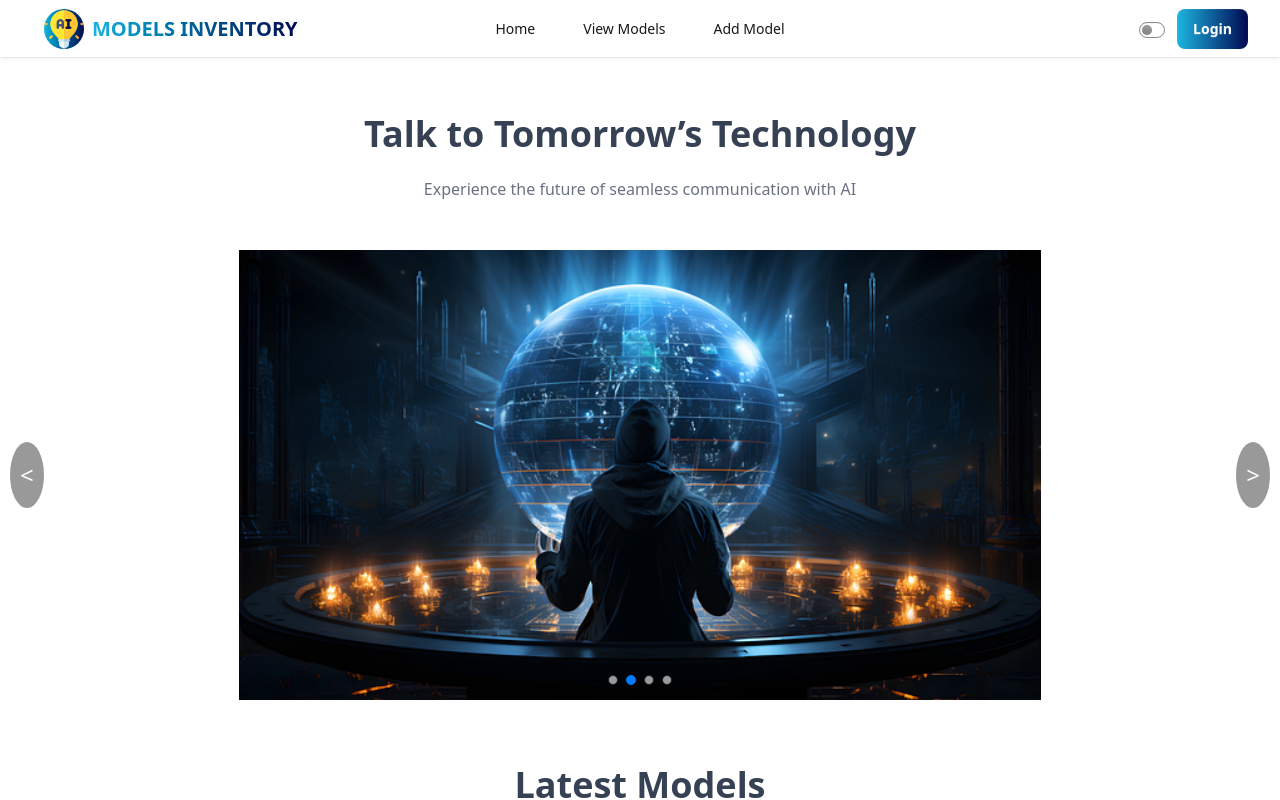
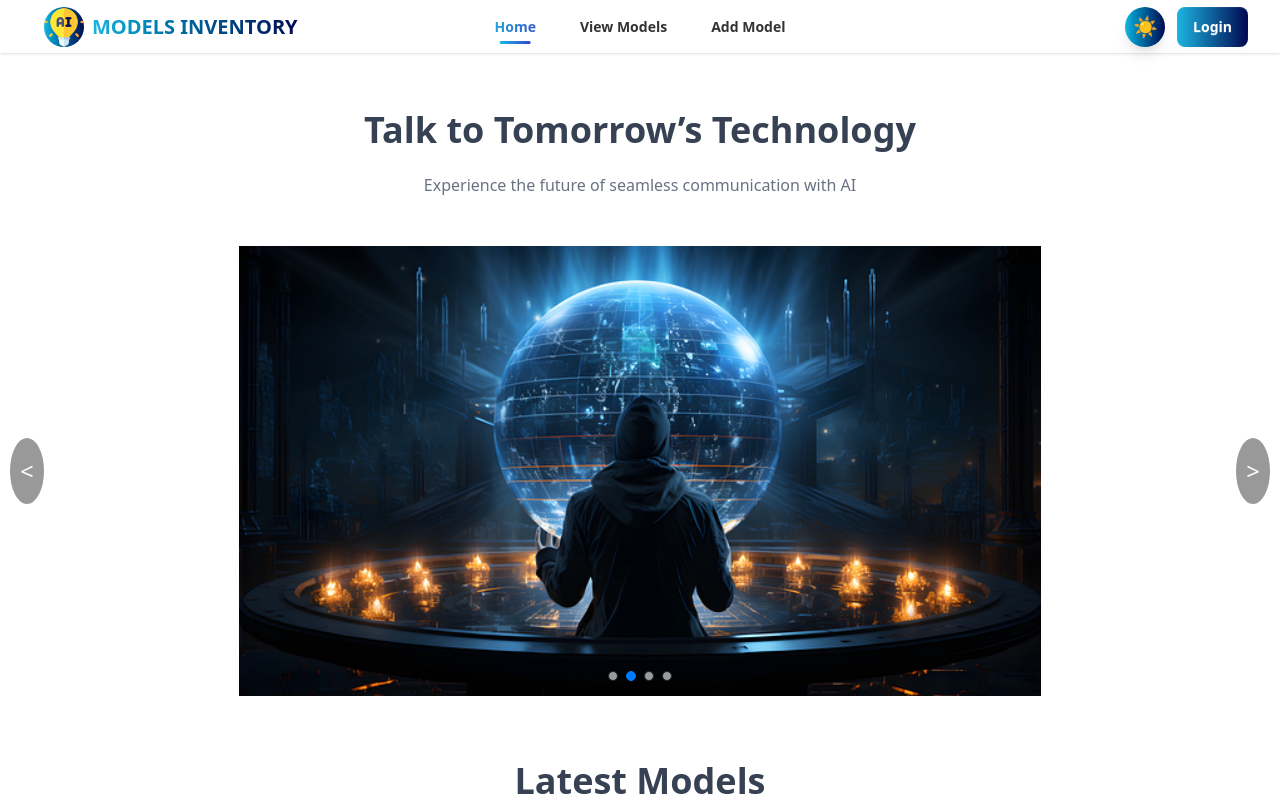
Before and after one commit to himel2535/ai-model-inventory-manager-client, a React (Vite) app: page / in a window 1280 px wide. Shown: the top 800 px of the page. Built offline with nearby package versions, Linux system fonts and the light colour scheme; no server answers.

Commit message:
added a perfect toogle in navbar

```diff
--- a/src/Pages/AllModels.jsx
+++ b/src/Pages/AllModels.jsx
@@ -94,6 +94,8 @@ const AllModels = () => {
           <option value="">All Frameworks</option>
           <option value="TensorFlow">TensorFlow</option>
           <option value="PyTorch">PyTorch</option>
+          <option value="JAX">JAX</option>
+          <option value="Computer Vision">Computer Vision</option>
           <option value="Keras">Keras</option>
           <option value="Scikit-learn">Scikit-learn</option>
         </select>
--- a/src/components/GetStartedSection.jsx
+++ b/src/components/GetStartedSection.jsx
@@ -8,7 +8,7 @@ const GetStartedSection = () => {
 
   // }
   return (
-    <section className="pb-8 mt-0 mb:mb-8 px-8  bg-white  text-center">
+    <section className="pb-8 mt-0 mb:mb-8 px-8  text-center">
       <h1 className="lg:text-4xl md:text-3xl text-2xl font-bold mb-4 text-gray-700 text-center leading-relaxed">Get Started</h1>
       <p className="text-lg mb-6 text-gray-500 leading-relaxed">
         Ready to manage AI models? Register or log in now to start organizing,
--- a/src/components/Navbar.jsx
+++ b/src/components/Navbar.jsx
@@ -30,8 +30,8 @@ const Navbar = () => {
     localStorage.setItem("theme", theme);
   }, [theme]);
 
-  const handleTheme = (checked) => {
-    setTheme(checked ? "dark" : "light");
+  const toggleTheme = () => {
+    setTheme(theme === "light" ? "dark" : "light");
   };
 
   // ________________
@@ -103,18 +103,23 @@ const Navbar = () => {
 
       {/* ---Ending Part--- */}
       <div className="navbar-end gap-3">
-        {/* ---theme toggle--- */}
-        <div>
-          {" "}
-          <input
-            type="checkbox"
-            onClick={(e) => {
-              handleTheme(e.target.checked);
-            }}
-            defaultChecked={localStorage.getItem("theme") === "dark"}
-            className="toggle toggle-xs"
-          />
-        </div>
+        {/* ---theme toggle - FINAL IMPLEMENTATION WITH GRADIENT AND HOVER--- */}
+        <button
+          onClick={toggleTheme}
+          className={`
+            w-10 h-10 rounded-full flex items-center justify-center
+            cursor-pointer transition-transform duration-300
+            bg-gradient-to-r from-[#1CB5E0] to-[#000851]
+            hover:scale-105
+            shadow-lg
+          `}
+          aria-label="Toggle theme"
+        >
+          <span className="text-xl transition-transform duration-300 text-white">
+            {theme === "light" ? "☀️" : "🌙"}
+          </span>
+        </button>
+        {/* ---End of theme toggle--- */}
 
         {/* ----Profile--- */}
         <div>
--- a/src/index.css
+++ b/src/index.css
@@ -84,4 +84,50 @@
   cursor: pointer !important;
 }
 
-/* ----navlink active--- */
+/* --------Navlink-------- */
+.menu li a {
+  position: relative;
+  font-weight: 600;
+  padding: 4px 10px;
+  border-radius: 8px;
+  /* transition: all 0.3s ease; */
+  color: #333;
+}
+
+/* ---- Hover Effect ---- */
+.menu li a:hover {
+  background: linear-gradient(90deg, #1cb5e0 0%, #000851 100%);
+  color: #fff;
+  box-shadow: 0 2px 8px rgba(28, 181, 224, 0.3);
+  transform: translateY(-1px);
+}
+
+/* ---- Active (Clicked) State ---- */
+.menu li a.active {
+  font-weight: 700;
+  background: none;
+  background-clip: text;
+  -webkit-background-clip: text;
+  -webkit-text-fill-color: transparent;
+  background-image: linear-gradient(90deg,#1cb5e0 0%, #3645cd 100%);
+  position: relative;
+}
+
+/* ---- Active underline ---- */
+.menu li a.active::after {
+  content: "";
+  position: absolute;
+  left: 50%;
+  bottom: -3px;
+  transform: translateX(-50%);
+  width: 50%;
+  height: 3px;
+  background: linear-gradient(90deg, #1cb5e0 0%, #3645cd 100%);
+  border-radius: 2px;
+  transition: width 0.3s ease;
+}
+
+/* Optional: make underline animate on hover */
+.menu li a.active:hover::after {
+  width: 100%;
+}
```
